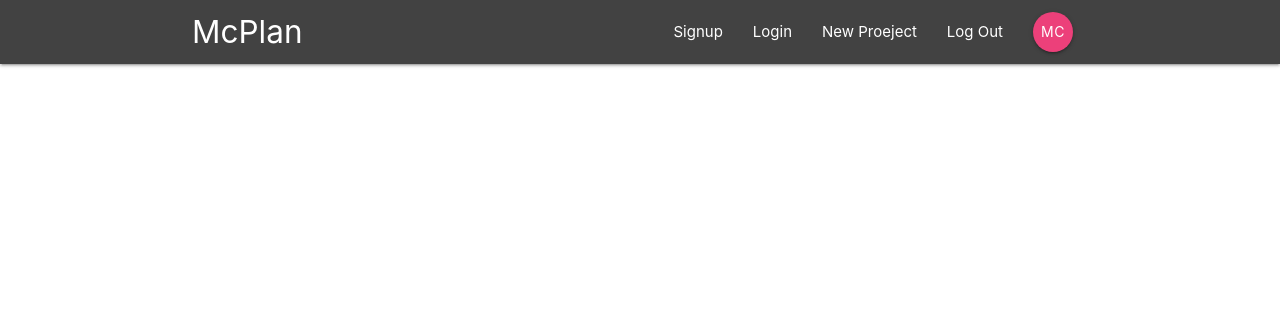
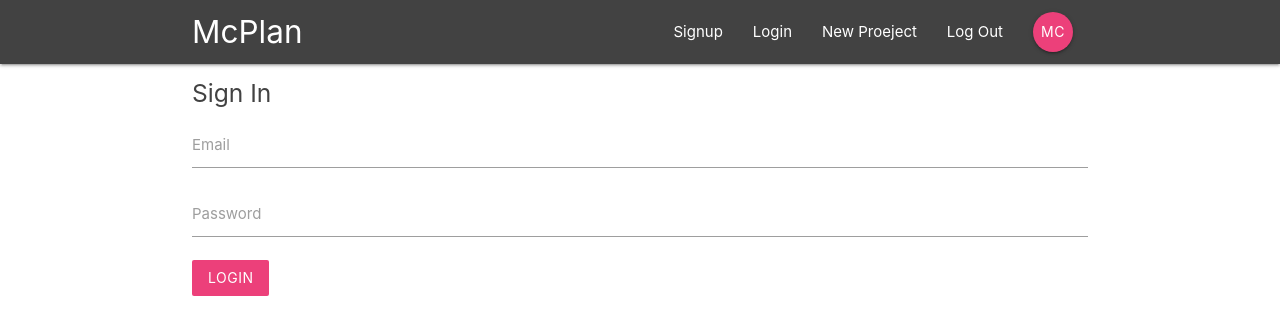
Before and after one commit to msc007/McPlanner, a React (Create React App) app: page /signin in a window 1280 px wide. Shown: the top 334 px of the page. Built offline with nearby package versions, Linux system fonts and the light colour scheme.

Commit message:
SignIn template done

```diff
--- a/public/index.html
+++ b/public/index.html
@@ -44,4 +44,7 @@
       To create a production bundle, use `npm run build` or `yarn build`.
     -->
   </body>
+
+   <!-- Compiled and minified JavaScript -->
+   <script src="https://cdnjs.cloudflare.com/ajax/libs/materialize/1.0.0/js/materialize.min.js"></script>
 </html>
--- a/src/App.js
+++ b/src/App.js
@@ -3,6 +3,7 @@
 import Navbar from './components/layout/Navbar'
 import Dashboard from './components/dashboard/Dashboard'
 import ProjectDetails from './components/projects/ProjectDetails'
+import SignIn from './components/auth/SignIn'
 
 class App extends Component {
   render() {
@@ -13,6 +14,7 @@
           <Switch>
             <Route exact path="/" component={Dashboard} />
             <Route path="/project/:id" component={ProjectDetails} />
+            <Route path="/signin" component={SignIn} />
           </Switch>
         </div>
       </BrowserRouter>
--- a/src/components/auth/SignIn.js
+++ b/src/components/auth/SignIn.js
@@ -0,0 +1,43 @@
+import React, { Component } from 'react'
+
+class SignIn extends Component {
+	state = {
+		email: '',
+		password: ''
+	}
+
+	handleChange = (e) => {
+		this.setState({
+			[e.target.id]: e.target.value
+		})
+	}
+
+	handleSubmit = (e) => {
+		//prevent page being refresh when submit form
+		e.preventDefault();
+		console.log(this.state);
+	}
+
+	render() {
+		return (
+			<div className="container">
+				<form onSubmit={this.handleSubmit} className="white">
+				<h5 className="grey-text text-darken-3">Sign In</h5>
+				<div className="input-field">
+					<label htmlFor="email">Email</label>
+					<input type="email" id="email" onChange={this.handleChange}/>
+				</div>
+				<div className="input-field">
+					<label htmlFor="password">Password</label>
+					<input type="password" id="password" onChange={this.handleChange}/>
+				</div>
+				<div className="input-field">
+					<button className="btn pink lighten-1 z-depth-0">Login</button>
+				</div>
+				</form>
+			</div>
+		)
+	}
+}
+
+export default SignIn
```
